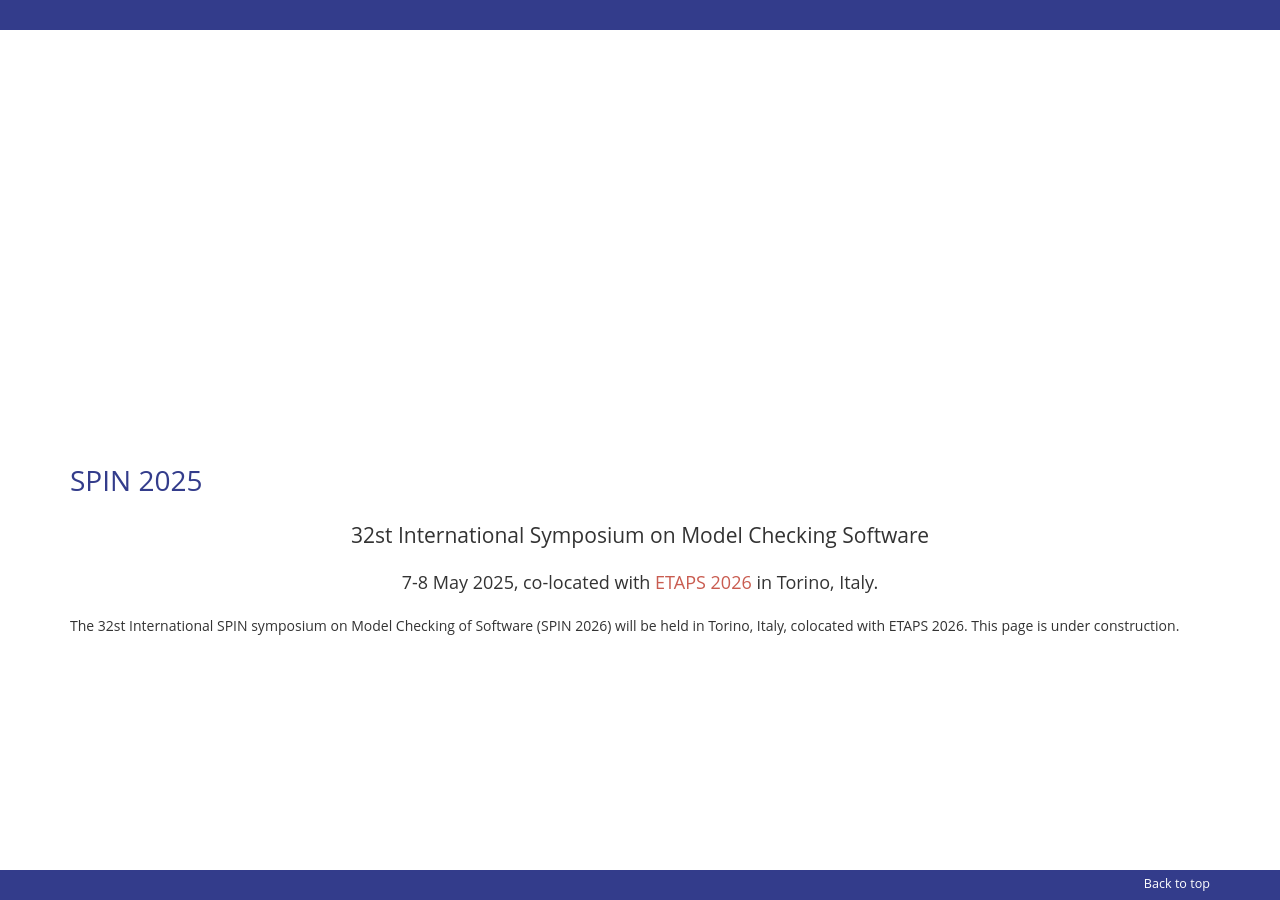
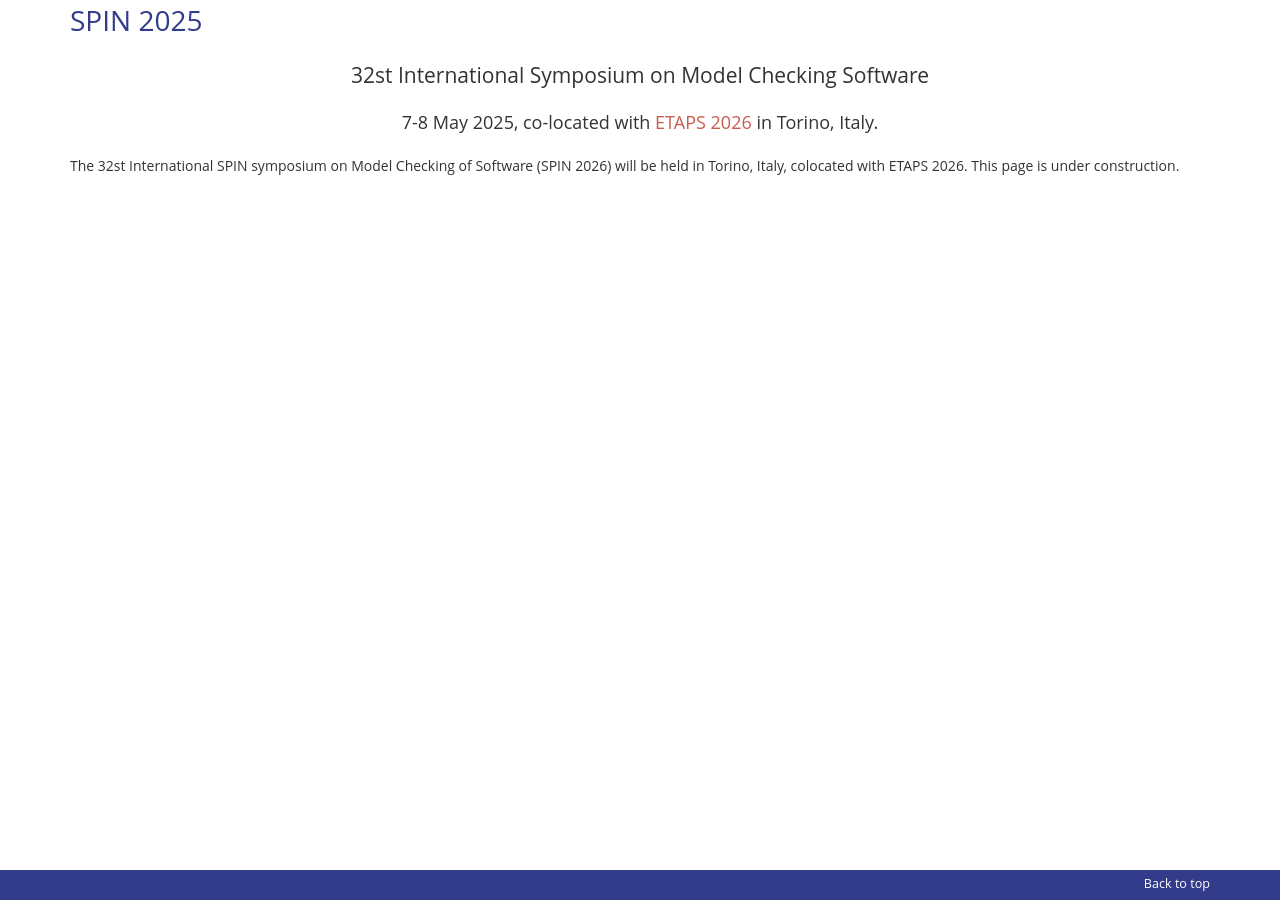
Before and after one commit to SPIN-web/SPIN2026, a Jekyll site: the page built from _pages/index.md, in a window 1280 px wide. Built offline with Jekyll 4.4.1, drawn with Linux system fonts in a browser that asks for light colours; nearby versions of some CDN libraries; our own code applies the rules of GitHub Pages for plain Markdown files.

Commit message:
Comment out the header section in home.html and restore the navbar-wrapper and carousel image

```diff
--- a/_layouts/home.html
+++ b/_layouts/home.html
@@ -15,7 +15,7 @@
   </head>
   <body>
     <div class="sticky">
-      <header>
+      <!-- <header>
 
         {%- assign default_paths = site.pages | map: "path" -%}
         {%- assign page_paths = site.header_pages | default: default_paths -%}
@@ -23,7 +23,7 @@
         {%- assign pages_list = site.pages | sort: 'order' -%}
 
         <div class="top-bar"></div>
-        <!--div class="navbar-wrapper">
+        <div class="navbar-wrapper">
           <div class="container">
             <div class="navbar navbar-inverse navbar-static-top clearfix" role="navigation">
                 <div class="navbar-header clearfix">
@@ -65,12 +65,12 @@
                 </div>
             </div>
           </div>
-        </div-->
+        </div>
 
         <div class="carousel">
-          <!-- <img style="background: url({{ "assets/images/banner.jpg" | relative_url }})" /> -->
+          <img style="background: url({{ "assets/images/banner.jpg" | relative_url }})" />
         </div>
-      </header>
+      </header> -->
 
       <div class="container clearfix mb-20">
         {{ content }}
```
